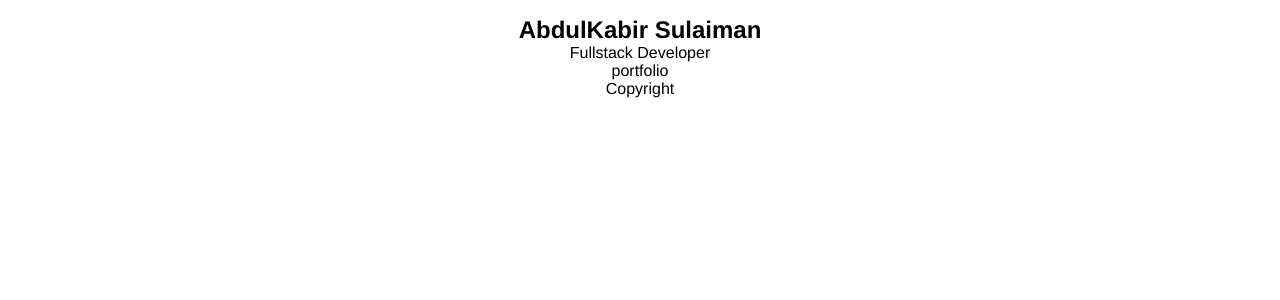
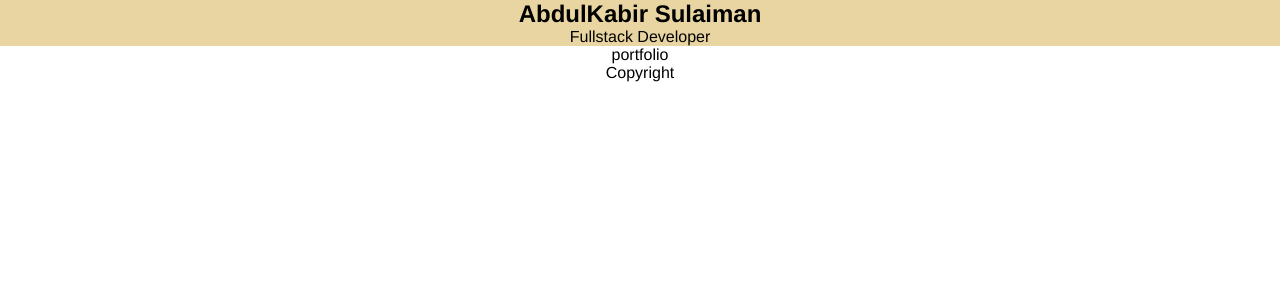
Before and after one commit to justcabyr/portfolio-react, a React (Vite) app: page / in a window 1280 px wide. Shown: the top 300 px of the page. Built offline with nearby package versions, Linux system fonts and the light colour scheme; a web font is replaced by a local one.

Commit message:
chore: hero skeleton

```diff
--- a/src/App.scss
+++ b/src/App.scss
@@ -1,22 +1,26 @@
-@use "./styles/partials/typography" as *;
+@use './styles/partials/typography' as *;
 
 #root {
-  max-width: 1280px;
+  // max-width: 1280px;
   margin: 0 auto;
-  padding: 1rem 0;
   text-align: center;
 }
 
 body {
     width: 100%;
+    width: 100%;
     display: flex;
     justify-content: center;
     align-items: center;
-    font-family: HelveticaNow, Helvetica;
+  width: 100%;
+    display: flex;
+    justify-content: center;
+    align-items: center;
+  font-family: HelveticaNow, Helvetica;
 }
 
 * {
-    padding: 0;
-    margin: 0;
-    box-sizing: border-box;
+  padding: 0;
+  margin: 0;
+  box-sizing: border-box;
 }
--- a/src/App.tsx
+++ b/src/App.tsx
@@ -5,7 +5,7 @@ import Main from './components/Main/Main';
 
 function App() {
   return (
-    <div>
+    <div className='app'>
       <Hero />
       <p>portfolio</p>
       <Main />
--- a/src/components/Hero/Hero.scss
+++ b/src/components/Hero/Hero.scss
@@ -0,0 +1,4 @@
+.hero {
+  background-color: #e9d5a1;
+  width: 100vw;
+}
--- a/src/components/Hero/Hero.tsx
+++ b/src/components/Hero/Hero.tsx
@@ -2,7 +2,7 @@ import './Hero.scss';
 
 function Hero() {
   return (
-    <section>
+    <section className='hero'>
       <h2>AbdulKabir Sulaiman</h2>
       <p>Fullstack Developer</p>
     </section>
```
